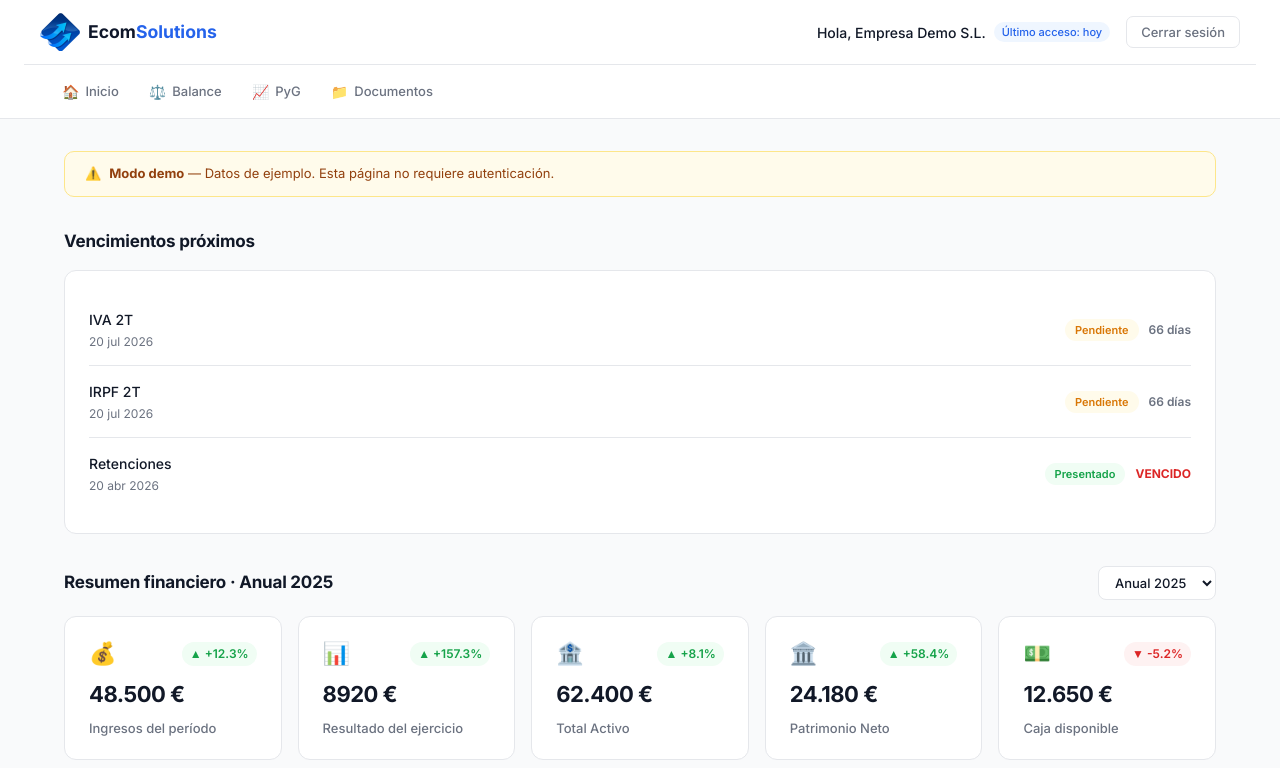
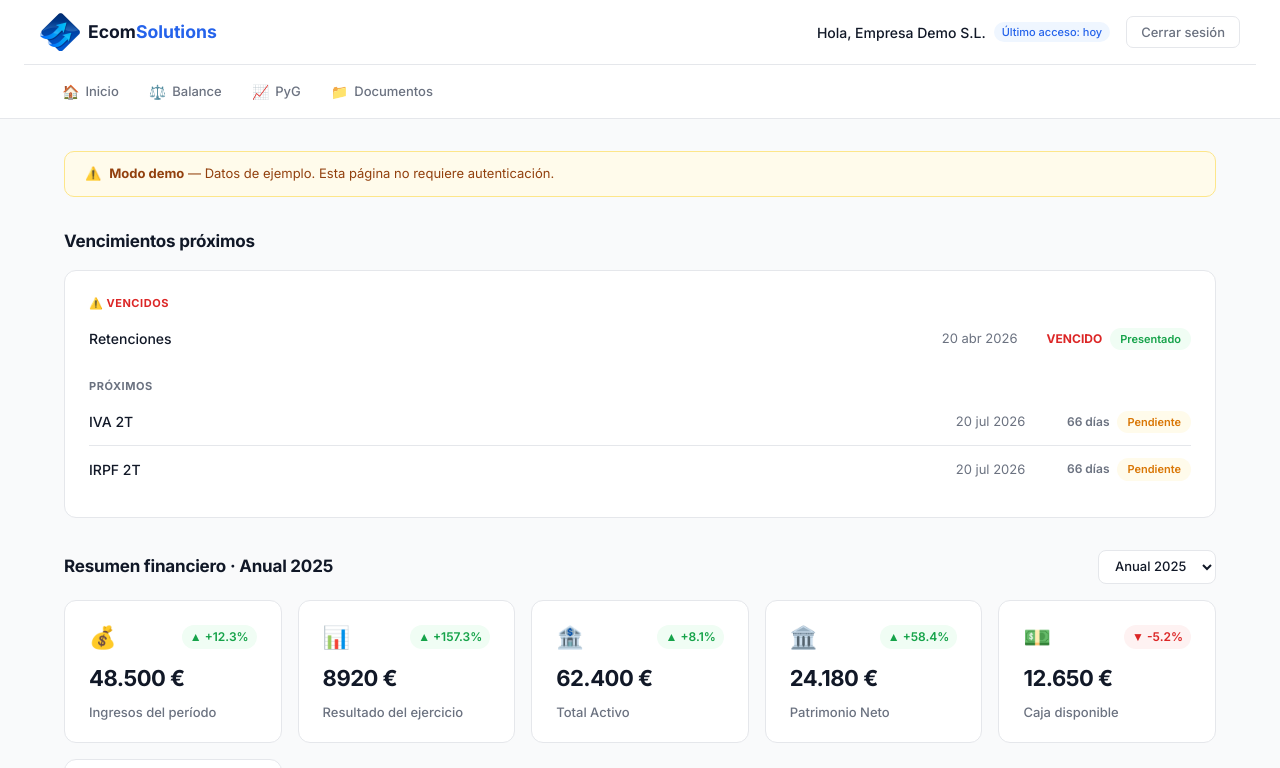
Before and after one commit to grupoairway/portal-ecomsolutions, a Next.js app: page /dashboard-demo in a window 1280 px wide. Shown: the top 768 px of the page. Built offline with nearby package versions, Linux system fonts and the light colour scheme.

Commit message:
feat: vencimientos layout 3 columnas, sección vencidos/próximos

```diff
--- a/src/components/VencimientosList.module.css
+++ b/src/components/VencimientosList.module.css
@@ -1,15 +1,13 @@
 .lista {
   list-style: none;
-  display: flex;
-  flex-direction: column;
-  gap: 1px;
+  margin: 0;
+  padding: 0;
 }
 
 .item {
   display: flex;
   align-items: center;
-  justify-content: space-between;
-  padding: 14px 0;
+  padding: 12px 0;
   border-bottom: 1px solid var(--color-border);
   gap: 12px;
 }
@@ -18,14 +16,9 @@
   border-bottom: none;
 }
 
-.itemLeft {
-  display: flex;
-  flex-direction: column;
-  gap: 3px;
+.nombre {
+  flex: 1;
   min-width: 0;
-}
-
-.nombre {
   font-size: 14px;
   font-weight: 500;
   color: var(--color-text);
@@ -34,15 +27,18 @@
   text-overflow: ellipsis;
 }
 
-.fecha {
-  font-size: 12px;
-  color: var(--color-muted);
+.fechaCol {
+  width: 110px;
+  flex-shrink: 0;
+  font-size: 13px;
+  color: #6b7280;
+  text-align: center;
 }
 
 .itemRight {
   display: flex;
   align-items: center;
-  gap: 10px;
+  gap: 8px;
   flex-shrink: 0;
 }
 
@@ -72,7 +68,8 @@
 .dias {
   font-size: 12px;
   font-weight: 600;
-  min-width: 36px;
+  white-space: nowrap;
+  min-width: 52px;
   text-align: right;
 }
 
@@ -92,6 +89,16 @@
 .diasVencido {
   color: var(--color-danger);
   font-weight: 700;
+}
+
+.seccionLabel {
+  font-size: 11px;
+  font-weight: 700;
+  text-transform: uppercase;
+  letter-spacing: 0.05em;
+  color: var(--color-muted);
+  margin: 0 0 4px 0;
+  padding: 0;
 }
 
 .verTodos {
--- a/src/components/VencimientosList.tsx
+++ b/src/components/VencimientosList.tsx
@@ -13,7 +13,6 @@ interface Vencimiento {
 interface VencimientosListProps {
   vencimientos: Vencimiento[];
   maxInicial?: number;
-  mostrarExpand?: boolean;
 }
 
 function limpiarNombre(nombre: string): string {
@@ -23,20 +22,21 @@ function limpiarNombre(nombre: string): string {
   return nombre;
 }
 
-function formatearFecha(fecha: string): string {
-  return new Date(fecha).toLocaleDateString('es-ES', {
+function formatFecha(iso: string): string {
+  if (!iso) return '';
+  return new Date(iso).toLocaleDateString('es-ES', {
     day: 'numeric',
     month: 'short',
     year: 'numeric',
   });
 }
 
-function diasRestantes(fecha: string): number {
+function calcDias(iso: string): number {
   const hoy = new Date();
   hoy.setHours(0, 0, 0, 0);
-  const fv = new Date(fecha);
-  fv.setHours(0, 0, 0, 0);
-  return Math.ceil((fv.getTime() - hoy.getTime()) / (1000 * 60 * 60 * 24));
+  const fecha = new Date(iso);
+  fecha.setHours(0, 0, 0, 0);
+  return Math.ceil((fecha.getTime() - hoy.getTime()) / (1000 * 60 * 60 * 24));
 }
 
 function diasBadge(dias: number): { texto: string; clase: string } {
@@ -52,11 +52,33 @@ const ESTADO_CONFIG: Record<string, { clase: string; label: string }> = {
   Urgente:    { clase: 'badgeDanger',  label: 'Urgente' },
 };
 
-export default function VencimientosList({
-  vencimientos,
-  maxInicial = 5,
-  mostrarExpand = true,
-}: VencimientosListProps) {
+function Fila({ v }: { v: Vencimiento }) {
+  const nombre = limpiarNombre(v.nombre);
+  const dias = v.fecha ? calcDias(v.fecha) : null;
+  const badge = dias !== null ? diasBadge(dias) : null;
+  const estadoConf = ESTADO_CONFIG[v.estado] ?? ESTADO_CONFIG.Pendiente;
+
+  return (
+    <li className={styles.item}>
+      <span className={styles.nombre}>{nombre}</span>
+      <span className={styles.fechaCol}>
+        {v.fecha ? formatFecha(v.fecha) : '—'}
+      </span>
+      <div className={styles.itemRight}>
+        {badge && (
+          <span className={`${styles.dias} ${styles[badge.clase]}`}>
+            {badge.texto}
+          </span>
+        )}
+        <span className={`${styles.badge} ${styles[estadoConf.clase]}`}>
+          {estadoConf.label}
+        </span>
+      </div>
+    </li>
+  );
+}
+
+export default function VencimientosList({ vencimientos, maxInicial = 5 }: VencimientosListProps) {
   const [expandido, setExpandido] = useState(false);
 
   if (vencimientos.length === 0) {
@@ -68,46 +90,40 @@ export default function VencimientosList({
     );
   }
 
-  const mostrar = mostrarExpand && !expandido
-    ? vencimientos.slice(0, maxInicial)
-    : vencimientos;
-  const hayMas = mostrarExpand && vencimientos.length > maxInicial;
+  const vencidos = vencimientos.filter(v => v.fecha && calcDias(v.fecha) <= 0);
+  const proximos = vencimientos.filter(v => !v.fecha || calcDias(v.fecha) > 0);
+  const proximosMostrar = expandido ? proximos : proximos.slice(0, maxInicial);
+  const hayMas = proximos.length > maxInicial;
 
   return (
     <div>
+      {vencidos.length > 0 && (
+        <>
+          <p className={styles.seccionLabel} style={{ color: 'var(--color-danger)' }}>
+            ⚠️ Vencidos
+          </p>
           <ul className={styles.lista}>
-        {mostrar.map((v) => {
-          const nombre = limpiarNombre(v.nombre);
-          const dias = v.fecha ? diasRestantes(v.fecha) : null;
-          const badge = dias !== null ? diasBadge(dias) : null;
-          const estadoConf = ESTADO_CONFIG[v.estado] ?? ESTADO_CONFIG.Pendiente;
+            {vencidos.map(v => <Fila key={v.id} v={v} />)}
+          </ul>
+        </>
+      )}
 
-          return (
-            <li key={v.id} className={styles.item}>
-              <div className={styles.itemLeft}>
-                <span className={styles.nombre}>{nombre}</span>
-                {v.fecha && (
-                  <span className={styles.fecha}>{formatearFecha(v.fecha)}</span>
+      {proximos.length > 0 && (
+        <>
+          {vencidos.length > 0 && (
+            <p className={styles.seccionLabel} style={{ marginTop: 16 }}>
+              Próximos
+            </p>
           )}
-              </div>
-              <div className={styles.itemRight}>
-                <span className={`${styles.badge} ${styles[estadoConf.clase]}`}>
-                  {estadoConf.label}
-                </span>
-                {badge && (
-                  <span className={`${styles.dias} ${styles[badge.clase]}`}>
-                    {badge.texto}
-                  </span>
-                )}
-              </div>
-            </li>
-          );
-        })}
+          <ul className={styles.lista}>
+            {proximosMostrar.map(v => <Fila key={v.id} v={v} />)}
           </ul>
           {hayMas && (
             <button className={styles.verTodos} onClick={() => setExpandido(!expandido)}>
-          {expandido ? 'Ver menos' : `Ver todos (${vencimientos.length})`}
+              {expandido ? 'Ver menos' : `Ver todos (${proximos.length})`}
             </button>
+          )}
+        </>
       )}
     </div>
   );
```
Also changed, not shown: src/app/dashboard/page.tsx (+3 -26 lines). Lines whose indentation alone changed are shown as unchanged.
